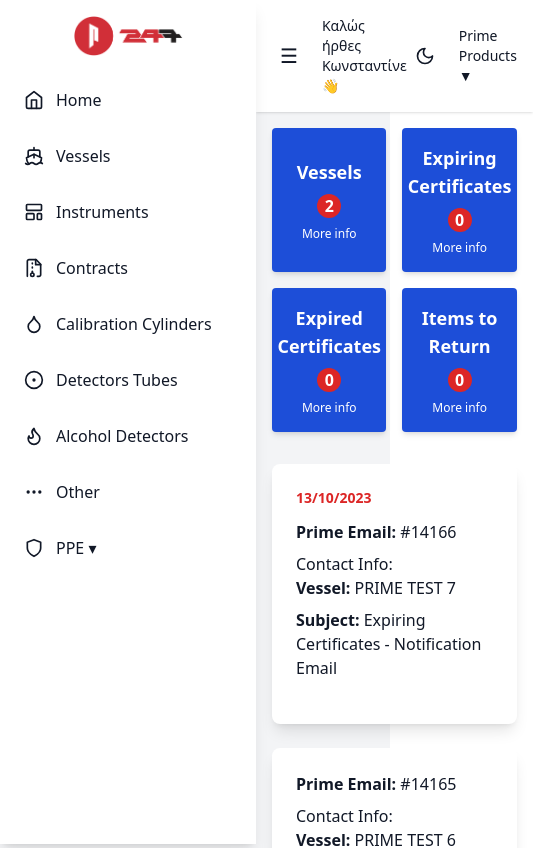
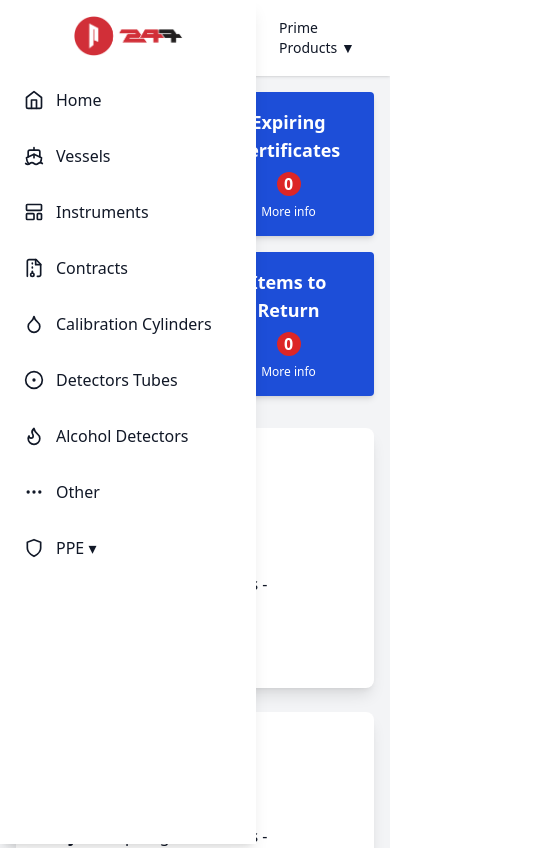
Before and after one commit to ktsouflias/dashboard-mockup, a React (Vite) app: page / in a window 390 px wide. Shown: the top 848 px of the page, 533 px wide, since content can reach past the window. Built offline with nearby package versions, Linux system fonts and the light colour scheme.

Commit message:
Update UI: responsive - mobile&desktop - final try

```diff
--- a/src/App.jsx
+++ b/src/App.jsx
@@ -1,4 +1,4 @@
-// App.jsx - Responsive Sidebar with Toggle & Proper Layout
+// App.jsx - Fixed layout spacing issue between sidebar and main content
 import React, { useState } from "react";
 import {
   Home,
@@ -93,7 +93,7 @@ const App = () => {
       <div className="min-h-screen flex bg-gray-100 dark:bg-gray-900 text-gray-900 dark:text-white">
         {/* Sidebar */}
         <div
-          className={`h-screen fixed sm:relative z-50 bg-white dark:bg-gray-800 shadow-lg p-4 transition-all duration-300
+          className={`h-screen sm:static fixed z-50 bg-white dark:bg-gray-800 shadow-lg p-4 transition-all duration-300
           ${sidebarOpen ? "w-64" : "w-16"}`}
         >
           <img
@@ -157,7 +157,7 @@ const App = () => {
         </div>
 
         {/* Main Content */}
-        <div className={`flex-1 flex flex-col transition-all duration-300 ${sidebarOpen ? 'ml-64' : 'ml-20'}`}>
+        <div className={`flex-1 flex flex-col transition-all duration-300 ${sidebarOpen ? 'sm:ml-64 ml-0' : 'sm:ml-20 ml-0'}`}>
           {/* Header */}
           <header className="bg-white dark:bg-gray-800 p-4 shadow flex justify-between items-center">
             <div className="flex items-center space-x-4">
```
